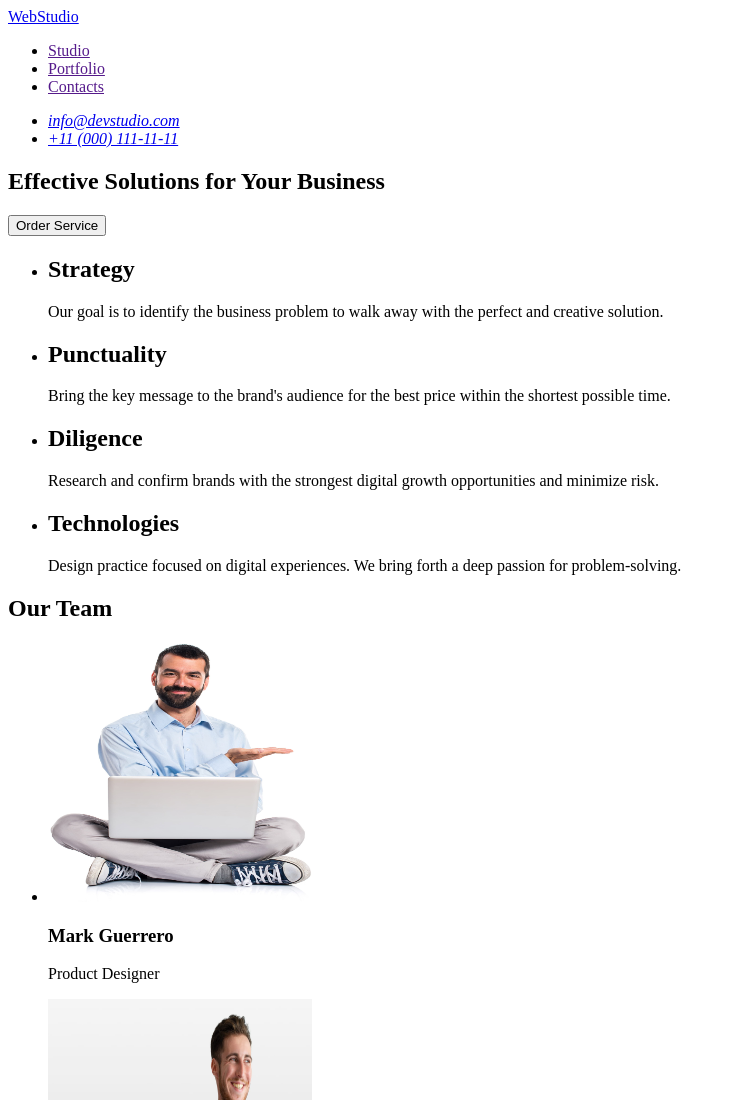
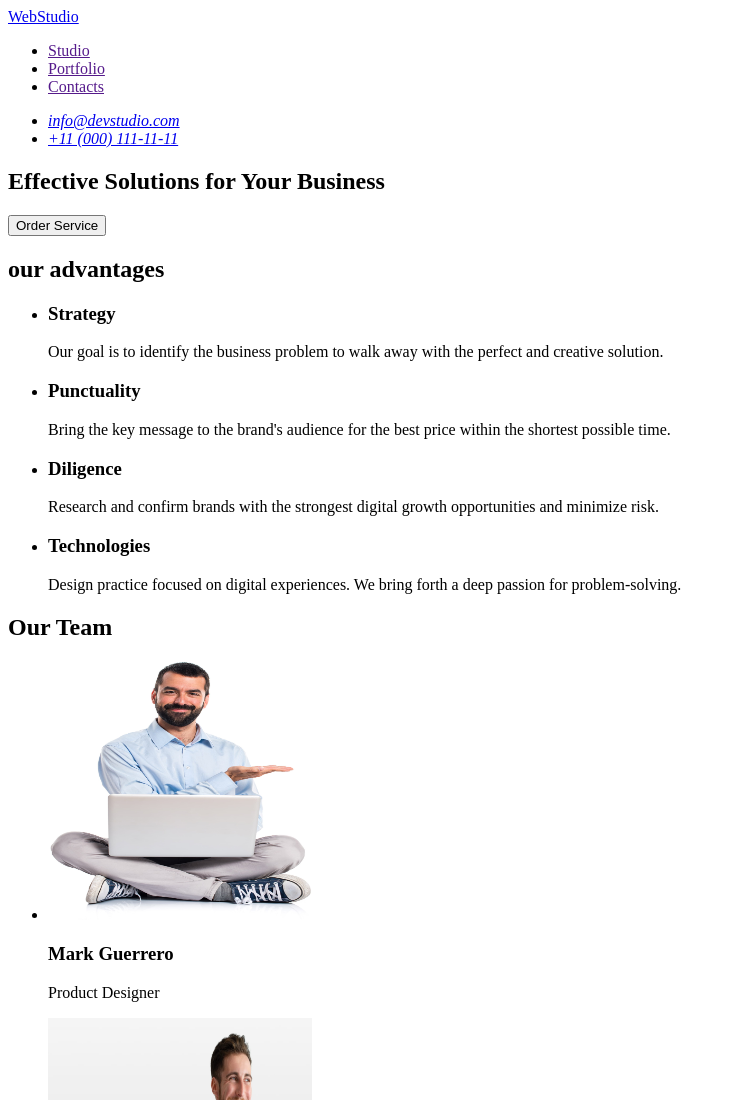
Before and after one commit to Andrii2308/goit-markup-hw-01, a plain HTML site: page index.html in a window 1280 px wide. Shown: the top 1100 px of the page, without its empty margins (0-736 px from the left). Drawn offline with Linux system fonts and the light colour scheme.

Commit message:
Додано секції та підзаголовки

```diff
--- a/index.html
+++ b/index.html
@@ -32,22 +32,23 @@
   </section>
 
   <section>
+    <h2>our advantages</h2>
     <ul>
       <li>
-        <h2>Strategy</h2>
+        <h3>Strategy</h3>
         <p>Our goal is to identify the business
         problem to walk away with the perfect and creative solution.</p>
       </li>
       <li>
-        <h2>Punctuality</h2>
+        <h3>Punctuality</h3>
         <p>Bring the key message to the brand's audience for the best price within the shortest possible time.</p>
       </li>
       <li>
-        <h2>Diligence</h2>
+        <h3>Diligence</h3>
         <p>Research and confirm brands with the strongest digital growth opportunities and minimize risk.</p>
       </li>
       <li>
-        <h2>Technologies</h2>
+        <h3>Technologies</h3>
         <p>Design practice focused on digital experiences. We bring forth a deep passion for problem-solving.</p>
       </li>
     </ul>
```
